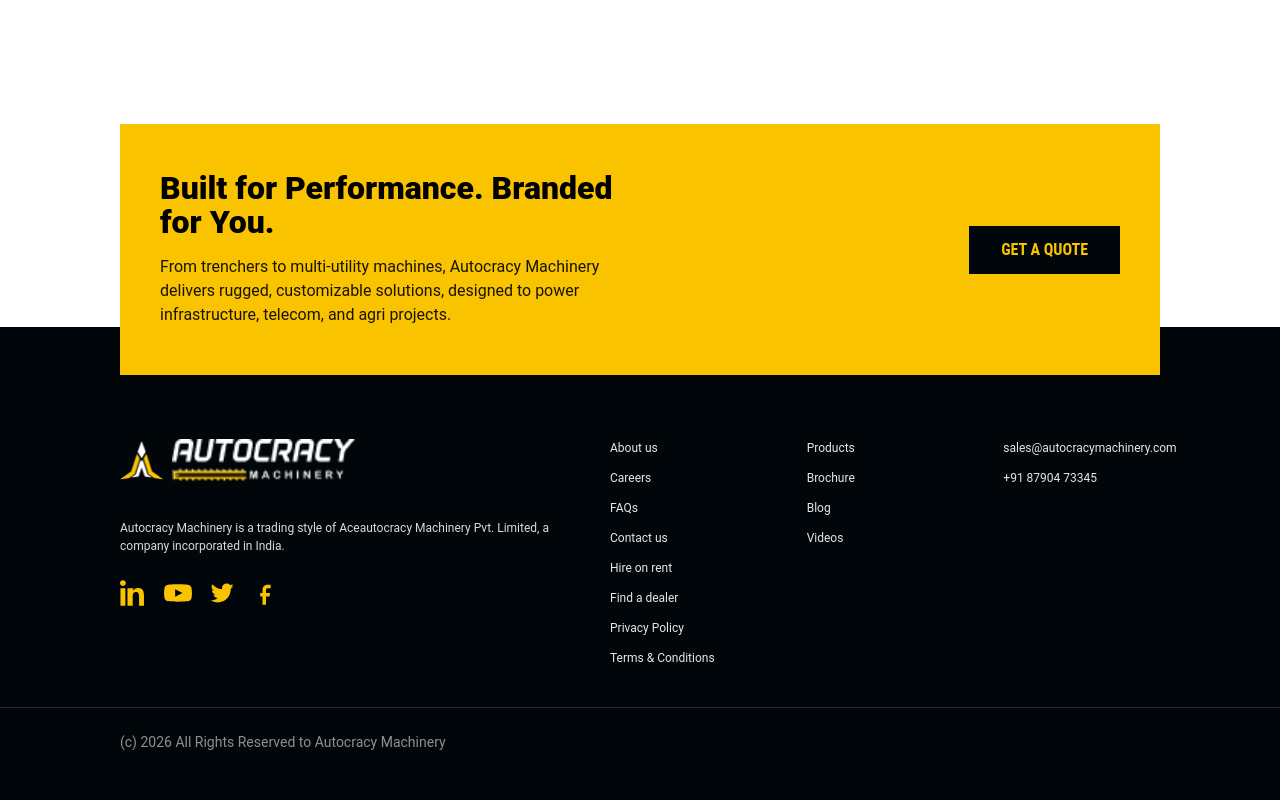
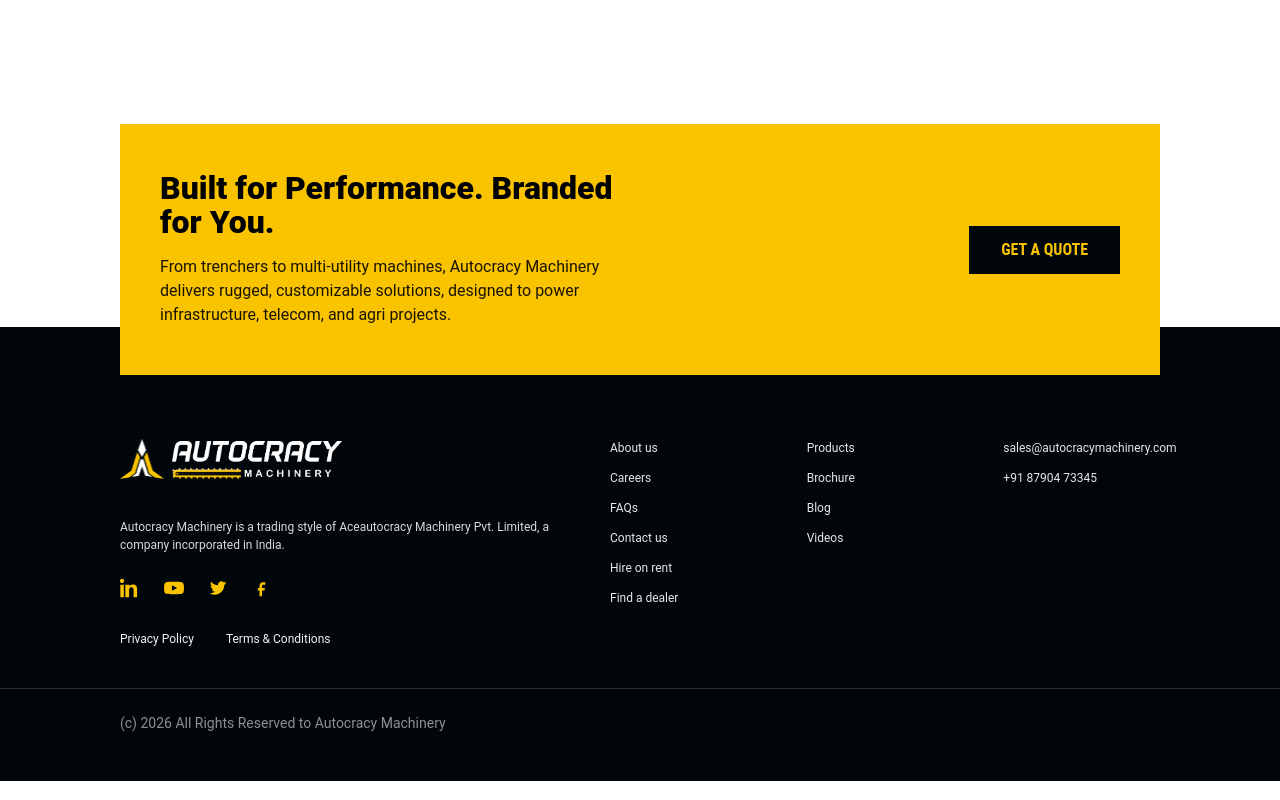
Before and after one commit to Bhanutoofour/autocracy, a Next.js app: page / in a window 1280 px wide. Shown: the part 6059-6859 px from the top of the page. Built offline with nearby package versions, Linux system fonts and the light colour scheme.

Commit message:
Polish footer branding and client/footer visuals

```diff
--- a/app/page.tsx
+++ b/app/page.tsx
@@ -1002,8 +1002,6 @@
       "Contact us",
       "Hire on rent",
       "Find a dealer",
-      "Privacy Policy",
-      "Terms & Conditions",
     ],
     ["Products", "Brochure", "Blog", "Videos"],
     ["sales@autocracymachinery.com", "+91 87904 73345"],
@@ -1015,56 +1013,64 @@
         <div>
           <a
             aria-label="Autocracy Machinery home"
-            className="inline-flex items-center gap-2"
+            className="inline-flex items-end gap-2"
             href="#"
           >
             <Image
-              alt="Autocracy icon"
-              className="h-auto w-[44px]"
-              height={52}
-              src="/footer-logo-icon.png"
+              alt="Autocracy brand mark"
+              className="h-[40px] w-[44px]"
+              height={40}
+              src="/footer-logo-mark.png"
               width={44}
             />
             <Image
               alt="Autocracy Machinery"
-              className="h-auto w-[184px]"
-              height={35}
-              src="/footer-logo-wordmark.png"
-              width={184}
+              className="h-auto w-[170px]"
+              height={39}
+              src="/footer-logo-combined.png"
+              width={170}
             />
           </a>
           <p className="mt-8 max-w-[430px] font-['Roboto',Arial,Helvetica,sans-serif] text-[12px] font-normal leading-[1.5] tracking-normal text-white/85">
             Autocracy Machinery is a trading style of Aceautocracy Machinery
             Pvt. Limited, a company incorporated in India.
           </p>
-          <div className="mt-6 flex items-center gap-4 text-[var(--brand-yellow)]">
+          <div className="mt-6 flex items-center gap-6 text-[var(--brand-yellow)]">
             <a
               aria-label="LinkedIn"
               className="transition hover:opacity-80"
               href="#"
             >
-              <Icon className="size-7" name="linkedin" />
+              <Icon className="size-5" name="linkedin" />
             </a>
             <a
               aria-label="YouTube"
               className="transition hover:opacity-80"
               href="#"
             >
-              <Icon className="size-7" name="youtube" />
+              <Icon className="size-5" name="youtube" />
             </a>
             <a
               aria-label="Twitter"
               className="transition hover:opacity-80"
               href="#"
             >
-              <Icon className="size-7" name="twitter" />
+              <Icon className="size-5" name="twitter" />
             </a>
             <a
               aria-label="Facebook"
               className="transition hover:opacity-80"
               href="#"
             >
-              <Icon className="size-7" name="facebook" />
+              <Icon className="size-5" name="facebook" />
+            </a>
+          </div>
+          <div className="mt-8 flex flex-wrap items-center gap-x-8 gap-y-3 font-['Roboto',Arial,Helvetica,sans-serif] text-[12px] font-normal leading-[1.5] tracking-normal text-white/95">
+            <a className="transition hover:text-[var(--brand-yellow)]" href="#">
+              Privacy Policy
+            </a>
+            <a className="transition hover:text-[var(--brand-yellow)]" href="#">
+              Terms &amp; Conditions
             </a>
           </div>
         </div>
```
Also changed, not shown: public/footer-logo-combined.png (added), public/footer-logo-mark.png (added).
